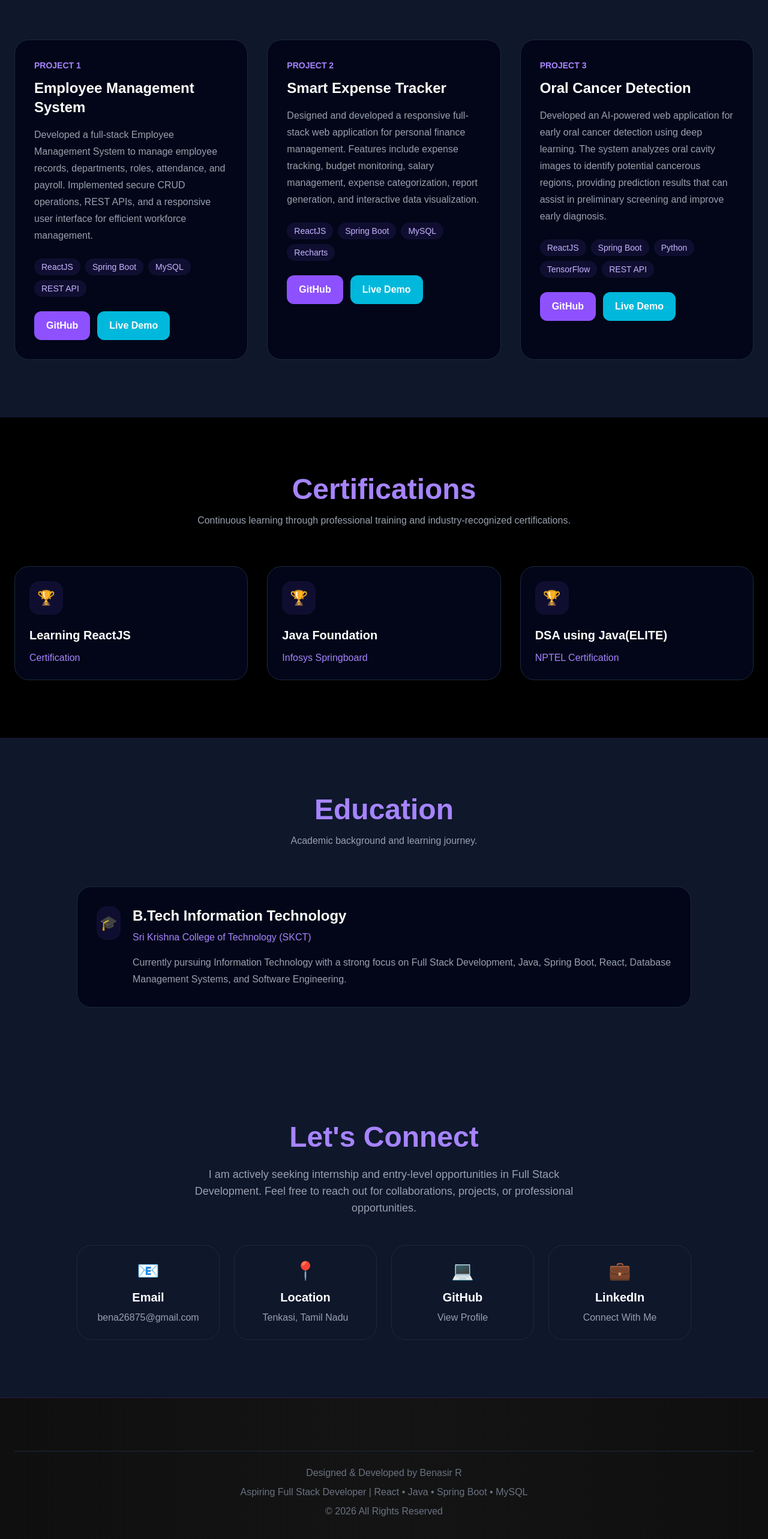
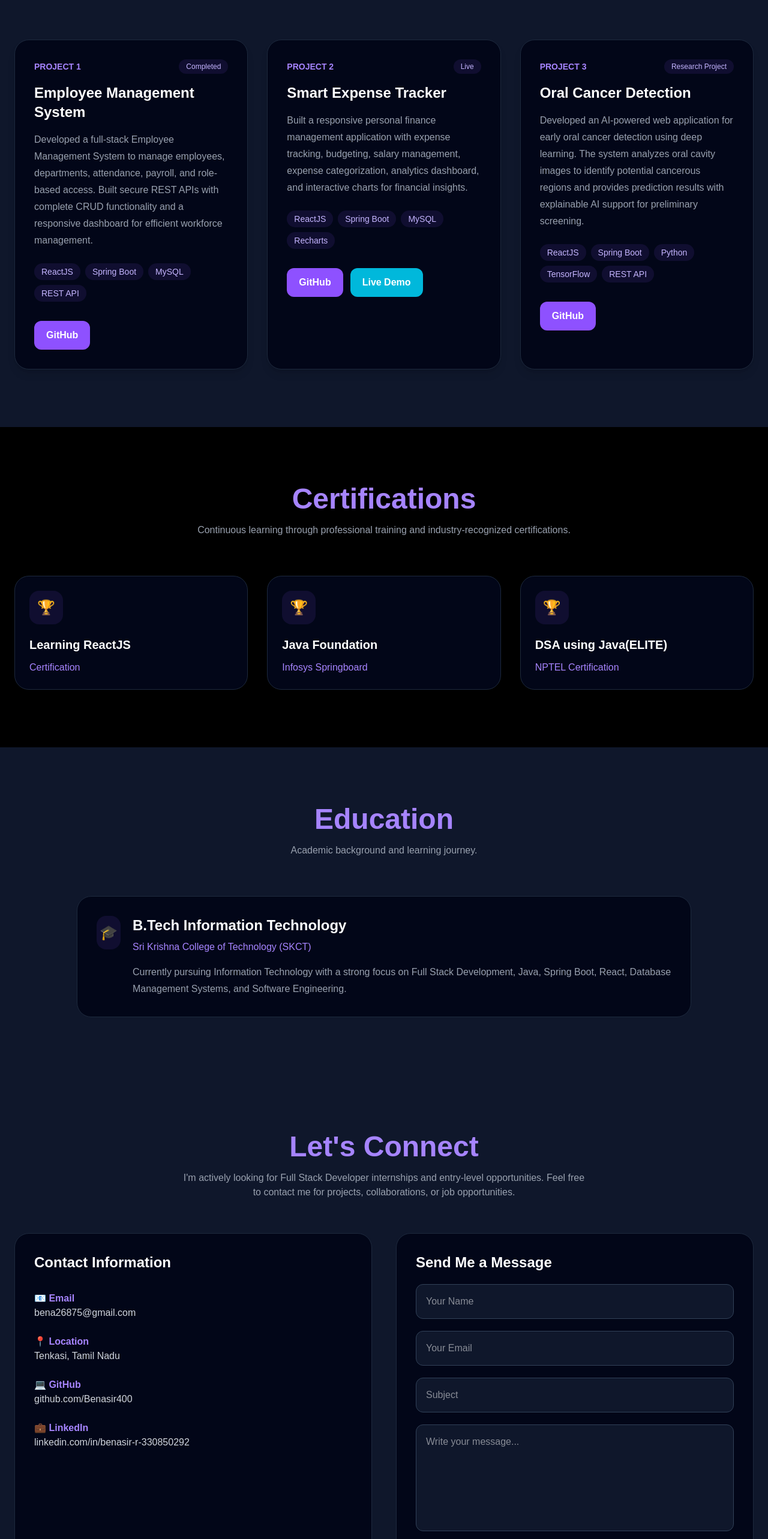
Before and after one commit to Benasir400/portfolio, a React (Vite) app: page / in a window 1280 px wide. Shown: the part 2164-4730 px from the top of the page at 60% size. Built offline with nearby package versions, Linux system fonts and the light colour scheme.

Commit message:
Project added & Contect updated

```diff
--- a/package.json
+++ b/package.json
@@ -10,6 +10,7 @@
     "preview": "vite preview"
   },
   "dependencies": {
+    "@emailjs/browser": "^4.4.1",
     "@tailwindcss/vite": "^4.3.0",
     "framer-motion": "^12.40.0",
     "react": "^19.2.6",
--- a/src/components/Contact.jsx
+++ b/src/components/Contact.jsx
@@ -1,68 +1,204 @@
+import { useState } from "react";
+import emailjs from "@emailjs/browser";
+
 export default function Contact() {
+  const [form, setForm] = useState({
+    name: "",
+    email: "",
+    subject: "",
+    message: "",
+  });
+
+  const [loading, setLoading] = useState(false);
+
+  const handleChange = (e) => {
+    setForm({
+      ...form,
+      [e.target.name]: e.target.value,
+    });
+  };
+
+  const sendMail = (e) => {
+    e.preventDefault();
+
+    setLoading(true);
+
+    emailjs
+      .send(
+        "service_3yl8q5f",
+        "template_zz2dbzm",
+        {
+          from_name: form.name,
+          from_email: form.email,
+          subject: form.subject,
+          message: form.message,
+        },
+        "ukGhd22NQjCKwO-61"
+      )
+      .then(() => {
+        alert("✅ Message sent successfully!");
+
+        setForm({
+          name: "",
+          email: "",
+          subject: "",
+          message: "",
+        });
+
+        setLoading(false);
+      })
+      .catch((error) => {
+        console.error(error);
+        alert("❌ Failed to send message.");
+        setLoading(false);
+      });
+  };
+
   return (
     <section id="contact" className="py-24 px-6 bg-slate-900">
-      <div className="max-w-5xl mx-auto text-center">
+      <div className="max-w-7xl mx-auto">
 
-        <h2 className="text-4xl md:text-5xl font-bold text-violet-400 mb-6">
+        <div className="text-center mb-14">
+          <h2 className="text-5xl font-bold text-violet-400">
             Let's Connect
           </h2>
 
-        <p className="text-gray-400 text-lg max-w-2xl mx-auto mb-12">
-          I am actively seeking internship and entry-level opportunities
-          in Full Stack Development. Feel free to reach out for
-          collaborations, projects, or professional opportunities.
+          <p className="text-gray-400 mt-4 max-w-2xl mx-auto">
+            I'm actively looking for Full Stack Developer internships and
+            entry-level opportunities. Feel free to contact me for projects,
+            collaborations, or job opportunities.
           </p>
+        </div>
 
-        <div className="grid md:grid-cols-2 lg:grid-cols-4 gap-6">
+        <div className="grid lg:grid-cols-2 gap-10">
 
-          {/* Email */}
+          {/* Contact Information */}
+
+          <div className="bg-slate-950 border border-slate-800 rounded-3xl p-8">
+
+            <h3 className="text-2xl font-bold mb-8 text-white">
+              Contact Information
+            </h3>
+
+            <div className="space-y-6">
+
+              <div>
+                <h4 className="text-violet-400 font-semibold">
+                  📧 Email
+                </h4>
+
                 <a
                   href="mailto:bena26875@gmail.com"
-            className="bg-slate-900 border border-slate-800 rounded-3xl p-6 hover:border-violet-400 hover:-translate-y-2 transition block"
+                  className="text-gray-300 hover:text-violet-400"
                 >
-            <div className="text-3xl mb-3">📧</div>
-            <h3 className="font-semibold text-xl mb-2">Email</h3>
-            <p className="text-gray-400 break-all">
                   bena26875@gmail.com
-            </p>
                 </a>
+              </div>
 
-          {/* Location */}
-          <div className="bg-slate-900 border border-slate-800 rounded-3xl p-6">
-            <div className="text-3xl mb-3">📍</div>
-            <h3 className="font-semibold text-xl mb-2">Location</h3>
-            <p className="text-gray-400">
+              <div>
+                <h4 className="text-violet-400 font-semibold">
+                  📍 Location
+                </h4>
+
+                <p className="text-gray-300">
                   Tenkasi, Tamil Nadu
                 </p>
               </div>
 
-          {/* GitHub */}
+              <div>
+                <h4 className="text-violet-400 font-semibold">
+                  💻 GitHub
+                </h4>
+
                 <a
                   href="https://github.com/Benasir400"
                   target="_blank"
                   rel="noreferrer"
-            className="bg-slate-900 border border-slate-800 rounded-3xl p-6 hover:border-violet-400 hover:-translate-y-2 transition block"
+                  className="text-gray-300 hover:text-violet-400"
                 >
-            <div className="text-3xl mb-3">💻</div>
-            <h3 className="font-semibold text-xl mb-2">GitHub</h3>
-            <p className="text-gray-400">
-              View Profile
-            </p>
+                  github.com/Benasir400
                 </a>
+              </div>
 
-          {/* LinkedIn */}
+              <div>
+                <h4 className="text-violet-400 font-semibold">
+                  💼 LinkedIn
+                </h4>
+
                 <a
                   href="https://linkedin.com/in/benasir-r-330850292"
                   target="_blank"
                   rel="noreferrer"
-            className="bg-slate-900 border border-slate-800 rounded-3xl p-6 hover:border-violet-400 hover:-translate-y-2 transition block"
+                  className="text-gray-300 hover:text-violet-400"
                 >
-            <div className="text-3xl mb-3">💼</div>
-            <h3 className="font-semibold text-xl mb-2">LinkedIn</h3>
-            <p className="text-gray-400">
-              Connect With Me
-            </p>
+                  linkedin.com/in/benasir-r-330850292
                 </a>
+              </div>
+
+            </div>
+
+          </div>
+
+          {/* Contact Form */}
+
+          <form
+            onSubmit={sendMail}
+            className="bg-slate-950 border border-slate-800 rounded-3xl p-8 space-y-5"
+          >
+
+            <h3 className="text-2xl font-bold text-white">
+              Send Me a Message
+            </h3>
+
+            <input
+              type="text"
+              name="name"
+              placeholder="Your Name"
+              value={form.name}
+              onChange={handleChange}
+              required
+              className="w-full p-4 rounded-xl bg-slate-900 border border-slate-700 focus:border-violet-500 outline-none"
+            />
+
+            <input
+              type="email"
+              name="email"
+              placeholder="Your Email"
+              value={form.email}
+              onChange={handleChange}
+              required
+              className="w-full p-4 rounded-xl bg-slate-900 border border-slate-700 focus:border-violet-500 outline-none"
+            />
+
+            <input
+              type="text"
+              name="subject"
+              placeholder="Subject"
+              value={form.subject}
+              onChange={handleChange}
+              required
+              className="w-full p-4 rounded-xl bg-slate-900 border border-slate-700 focus:border-violet-500 outline-none"
+            />
+
+            <textarea
+              rows="6"
+              name="message"
+              placeholder="Write your message..."
+              value={form.message}
+              onChange={handleChange}
+              required
+              className="w-full p-4 rounded-xl bg-slate-900 border border-slate-700 resize-none focus:border-violet-500 outline-none"
+            />
+
+            <button
+              type="submit"
+              disabled={loading}
+              className="w-full bg-violet-500 hover:bg-violet-600 py-4 rounded-xl font-semibold transition disabled:opacity-70"
+            >
+              {loading ? "Sending..." : "📨 Send Message"}
+            </button>
+
+          </form>
 
         </div>
 
--- a/src/components/Projects.jsx
+++ b/src/components/Projects.jsx
@@ -3,49 +3,43 @@ export default function Projects() {
     {
       title: "Employee Management System",
       description:
-        "Developed a full-stack Employee Management System to manage employee records, departments, roles, attendance, and payroll. Implemented secure CRUD operations, REST APIs, and a responsive user interface for efficient workforce management.",
-      tech: [
-        "ReactJS",
-        "Spring Boot",
-        "MySQL",
-        "REST API"
-      ],
+        "Developed a full-stack Employee Management System to manage employees, departments, attendance, payroll, and role-based access. Built secure REST APIs with complete CRUD functionality and a responsive dashboard for efficient workforce management.",
+      tech: ["ReactJS", "Spring Boot", "MySQL", "REST API"],
       github:
         "https://github.com/Benasir400/employee-management-system",
-
+      status: "Completed",
+      featured: true,
     },
 
     {
       title: "Smart Expense Tracker",
       description:
-        "Designed and developed a responsive full-stack web application for personal finance management. Features include expense tracking, budget monitoring, salary management, expense categorization, report generation, and interactive data visualization.",
-      tech: [
-        "ReactJS",
-        "Spring Boot",
-        "MySQL",
-        "Recharts"
-      ],
+        "Built a responsive personal finance management application with expense tracking, budgeting, salary management, expense categorization, analytics dashboard, and interactive charts for financial insights.",
+      tech: ["ReactJS", "Spring Boot", "MySQL", "Recharts"],
       github:
         "https://github.com/Benasir400/smart-expense-tracker",
       demo:
-        "https://smart-expense-tracker-chi-two.vercel.app/"
+        "https://smart-expense-tracker-chi-two.vercel.app/",
+      status: "Live",
+      featured: true,
     },
 
     {
       title: "Oral Cancer Detection",
       description:
-    "Developed an AI-powered web application for early oral cancer detection using deep learning. The system analyzes oral cavity images to identify potential cancerous regions, providing prediction results that can assist in preliminary screening and improve early diagnosis.",
+        "Developed an AI-powered web application for early oral cancer detection using deep learning. The system analyzes oral cavity images to identify potential cancerous regions and provides prediction results with explainable AI support for preliminary screening.",
       tech: [
         "ReactJS",
         "Spring Boot",
         "Python",
         "TensorFlow",
-    "REST API"
+        "REST API",
       ],
       github:
         "https://github.com/Benasir400/oral_cancer",
-
-}
+      status: "Research Project",
+      featured: true,
+    },
   ];
 
   return (
@@ -70,14 +64,19 @@ export default function Projects() {
           {projects.map((project, index) => (
             <div
               key={index}
-              className="bg-slate-950 border border-slate-800 rounded-3xl p-8 hover:border-violet-400 transition-all duration-300"
+              className="bg-slate-950 border border-slate-800 rounded-3xl p-8 hover:border-violet-500 hover:-translate-y-2 transition-all duration-300 shadow-lg"
             >
+              <div className="flex justify-between items-center mb-4">
+                <span className="text-violet-400 font-semibold text-sm">
+                  PROJECT {index + 1}
+                </span>
 
-              <div className="text-violet-400 text-sm font-semibold mb-3">
-                PROJECT {index + 1}
+                <span className="text-xs bg-violet-500/10 text-violet-300 px-3 py-1 rounded-full">
+                  {project.status}
+                </span>
               </div>
 
-              <h3 className="text-2xl font-bold mb-4 text-white">
+              <h3 className="text-2xl font-bold text-white mb-4">
                 {project.title}
               </h3>
 
@@ -85,7 +84,7 @@ export default function Projects() {
                 {project.description}
               </p>
 
-              <div className="flex flex-wrap gap-2 mb-6">
+              <div className="flex flex-wrap gap-2 mb-8">
                 {project.tech.map((tech) => (
                   <span
                     key={tech}
@@ -96,31 +95,31 @@ export default function Projects() {
                 ))}
               </div>
 
-              <div className="flex flex-wrap gap-3">
+              <div className="flex gap-3 flex-wrap">
                 <a
                   href={project.github}
                   target="_blank"
                   rel="noreferrer"
-                  className="bg-violet-500 hover:bg-violet-600 px-5 py-3 rounded-xl font-semibold transition"
+                  className="bg-violet-500 hover:bg-violet-600 text-white px-5 py-3 rounded-xl font-semibold transition"
                 >
                   GitHub
                 </a>
 
+                {project.demo && (
                   <a
                     href={project.demo}
                     target="_blank"
                     rel="noreferrer"
-                  className="bg-cyan-500 hover:bg-cyan-600 px-5 py-3 rounded-xl font-semibold transition"
+                    className="bg-cyan-500 hover:bg-cyan-600 text-white px-5 py-3 rounded-xl font-semibold transition"
                   >
                     Live Demo
                   </a>
+                )}
               </div>
-
             </div>
           ))}
 
         </div>
-
       </div>
     </section>
   );
```
Also changed, not shown: 1 other file (tests, documents, lock files or other folders). Lines whose indentation alone changed are shown as unchanged.
